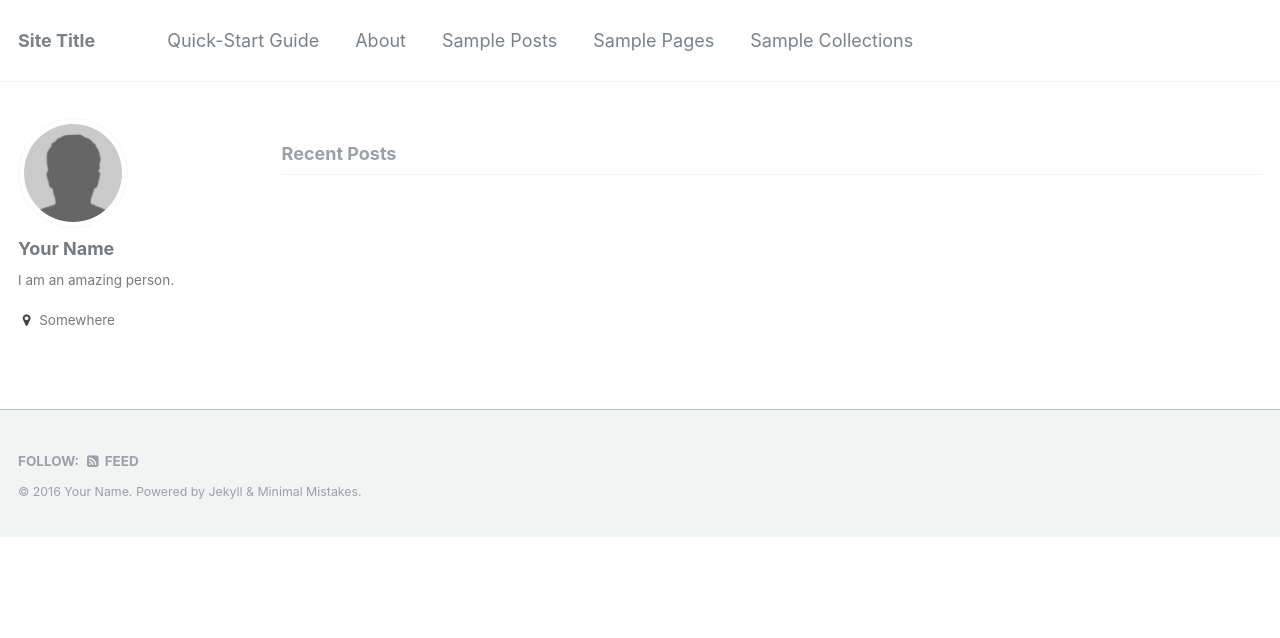
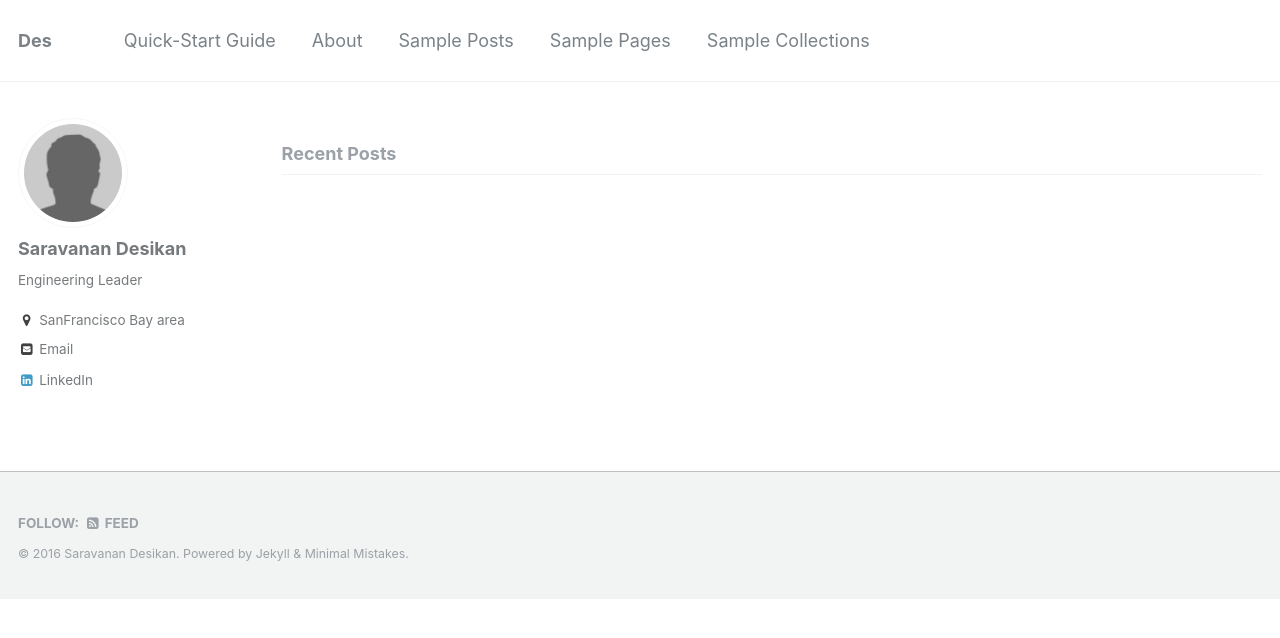
Before and after one commit to nitheeshkl/des, a Jekyll site: the page built from index.html, in a window 1280 px wide. Shown: the top 638 px of the page. Built offline with Jekyll 4.4.1, drawn with Linux system fonts in a browser that asks for light colours; the list of posts is cut into pages by our own code.

```diff
--- a/_config.yml
+++ b/_config.yml
@@ -7,10 +7,10 @@
 
 # Site Settings
 locale                   : "en-US"
-title                    : "Site Title"
+title                    : "Des"
 title_separator          : "-"
-name                     : "Your Name"
-description              : "An amazing website."
+name                     : "Saravanan Desikan"
+description              : "Des's portfolio."
 url                      : # the base hostname & protocol for your site e.g. "https://mmistakes.github.io"
 baseurl                  : # the subpath of your site, e.g. "/blog"
 gh_repo                  :
@@ -63,11 +63,11 @@ google_ad_slot           :
 
 # Site Author
 author:
-  name             : "Your Name"
+  name             : "Saravanan Desikan"
   avatar           : "bio-photo.jpg"
-  bio              : "I am an amazing person."
-  location         : "Somewhere"
-  email            :
+  bio              : "Engineering Leader"
+  location         : "SanFrancisco Bay area"
+  email            : "des.saravanan@gmail.com"
   uri              :
   bitbucket        :
   codepen          :
@@ -80,7 +80,7 @@ author:
   keybase          :
   instagram        :
   lastfm           :
-  linkedin         :
+  linkedin         : "http://www.linkedin.com/in/dsaravanan"
   pinterest        :
   soundcloud       :
   stackoverflow    : # http://stackoverflow.com/users/123456/username
@@ -206,3 +206,11 @@ compress_html:
   clippings: all
   ignore:
     envs: development
+
+defaults:
+  # _pages
+  - scope:
+      path: ""
+      type: pages
+    values:
+      layout: single
```
